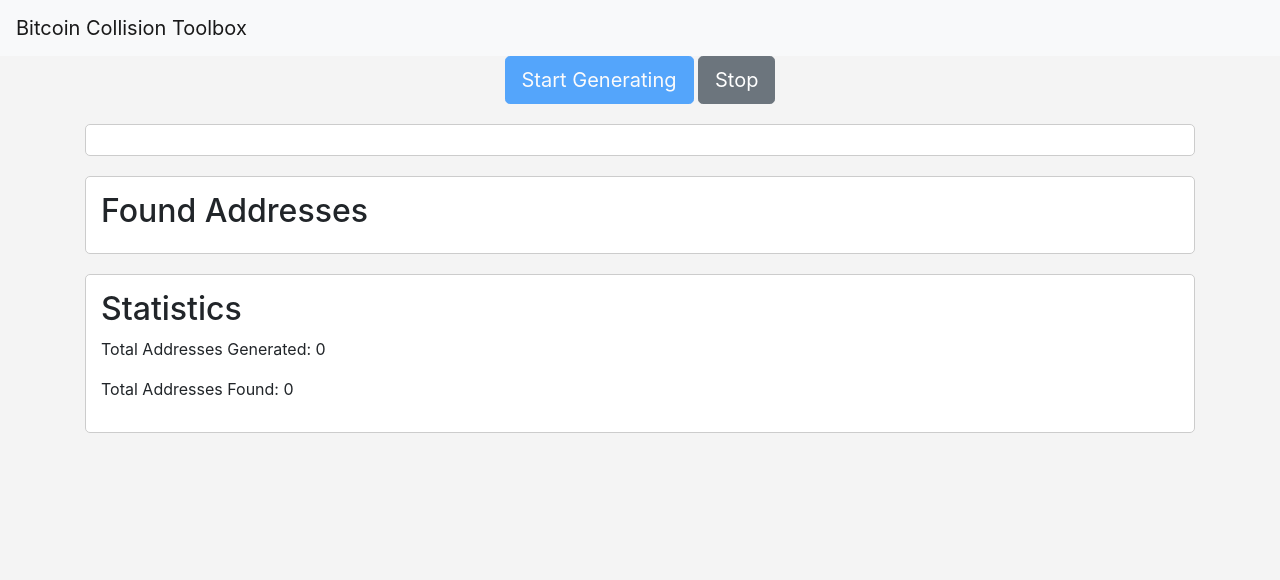
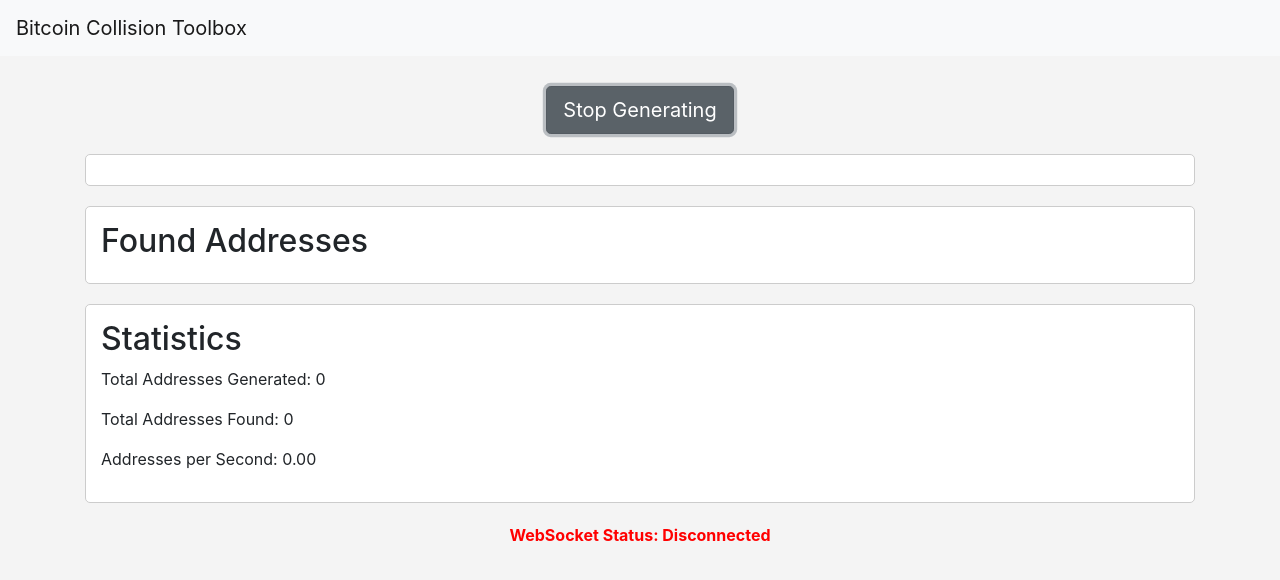
Before and after one commit to thejordanprice/bitcoin-collision-toolbox, a plain HTML site: page index.html in a window 1280 px wide. Both pictures are taken after a click on the button "Start Generating". Drawn offline with nearby package versions, Linux system fonts and the light colour scheme.

Commit message:
Add files via upload

```diff
--- a/index.html
+++ b/index.html
@@ -33,6 +33,23 @@
         .stats {
             margin-top: 20px;
         }
+        .button-container {
+            padding-top: 30px;
+        }
+        .status {
+            margin-top: 20px;
+            font-weight: bold;
+            text-align: center;
+        }
+        .connected {
+            color: green;
+        }
+        .disconnected {
+            color: red;
+        }
+        .error {
+            color: orange;
+        }
     </style>
 </head>
 <body>
@@ -45,9 +62,8 @@
 </nav>
 
 <div class="container">
-    <div class="text-center">
+    <div class="text-center button-container">
         <button id="start-btn" class="btn btn-primary btn-lg">Start Generating</button>
-        <button id="stop-btn" class="btn btn-secondary btn-lg" disabled>Stop</button>
     </div>
 
     <div id="results" class="address-container"></div>
@@ -60,7 +76,10 @@
         <h2>Statistics</h2>
         <p>Total Addresses Generated: <span id="total-generated">0</span></p>
         <p>Total Addresses Found: <span id="total-found">0</span></p>
+        <p>Addresses per Second: <span id="addresses-per-second">0</span></p>
     </div>
+
+    <div id="ws-status" class="status disconnected">WebSocket Status: Disconnected</div>
 </div>
 
 <script src="https://code.jquery.com/jquery-3.5.1.slim.min.js"></script>
@@ -68,47 +87,82 @@
 <script src="https://stackpath.bootstrapcdn.com/bootstrap/4.5.2/js/bootstrap.min.js"></script>
 <script>
     const startButton = document.getElementById('start-btn');
-    const stopButton = document.getElementById('stop-btn');
     const resultsDiv = document.getElementById('results');
     const foundAddressesDiv = document.getElementById('found-addresses');
     const totalGeneratedSpan = document.getElementById('total-generated');
     const totalFoundSpan = document.getElementById('total-found');
+    const addressesPerSecondSpan = document.getElementById('addresses-per-second');
+    const wsStatus = document.getElementById('ws-status');
+
+    let startTime;
+    let intervalId;
+    let generating = false;
 
     // Initialize WebSocket connection
     const socket = new WebSocket('ws://localhost:8080');
+
+    // Update WebSocket status function
+    function updateWebSocketStatus(status) {
+        wsStatus.textContent = `WebSocket Status: ${status}`;
+        wsStatus.className = `status ${status.toLowerCase()}`;
+    }
+
+    socket.onopen = () => {
+        updateWebSocketStatus('Connected');
+    };
+
+    socket.onclose = () => {
+        updateWebSocketStatus('Disconnected');
+    };
+
+    socket.onerror = () => {
+        updateWebSocketStatus('Error');
+    };
 
     socket.onmessage = (event) => {
         const data = JSON.parse(event.data);
 
         if (data.action === 'generated') {
-            // Display generated address and WIF key
             resultsDiv.innerHTML = `<p>Generated Address: <span class="address">${data.address}</span> <br> WIF: ${data.wifKey}</p>`;
-
-            // Update total addresses generated
             totalGeneratedSpan.innerText = parseInt(totalGeneratedSpan.innerText) + 1;
         } else if (data.action === 'found') {
-            // Display found address, WIF key, and balance
             const foundAddressDiv = document.createElement('div');
             foundAddressDiv.classList.add('found-address');
             foundAddressDiv.innerHTML = `<p>Found Address: <span class="address">${data.address}</span> <br> WIF: ${data.wifKey} <br> Balance: <span class="balance">${data.balance}</span> BTC</p>`;
-
             foundAddressesDiv.appendChild(foundAddressDiv);
-
-            // Update total addresses found
             totalFoundSpan.innerText = parseInt(totalFoundSpan.innerText) + 1;
         }
     };
 
     startButton.onclick = () => {
-        socket.send(JSON.stringify({ action: 'start' }));
-        startButton.disabled = true;
-        stopButton.disabled = false;
-    };
+        if (!generating) {
+            socket.send(JSON.stringify({ action: 'start' }));
+            generating = true;
+            startButton.innerText = 'Stop Generating';
+            startButton.classList.remove('btn-primary');
+            startButton.classList.add('btn-secondary');
+            startTime = Date.now();
 
-    stopButton.onclick = () => {
-        socket.send(JSON.stringify({ action: 'stop' }));
-        startButton.disabled = false;
-        stopButton.disabled = true;
+            // Reset statistics
+            totalGeneratedSpan.innerText = '0';
+            totalFoundSpan.innerText = '0';
+            addressesPerSecondSpan.innerText = '0';
+
+            // Update addresses per second statistic every second
+            intervalId = setInterval(() => {
+                const elapsedTime = (Date.now() - startTime) / 1000;
+                const totalGenerated = parseInt(totalGeneratedSpan.innerText);
+                const addressesPerSecond = (totalGenerated / elapsedTime).toFixed(2);
+                addressesPerSecondSpan.innerText = addressesPerSecond;
+            }, 1000);
+        } else {
+            socket.send(JSON.stringify({ action: 'stop' }));
+            generating = false;
+            startButton.innerText = 'Start Generating';
+            startButton.classList.remove('btn-secondary');
+            startButton.classList.add('btn-primary');
+            clearInterval(intervalId);
+        }
     };
 </script>
 </body>
```
Also changed, not shown: server.js (+43 -18 lines).
